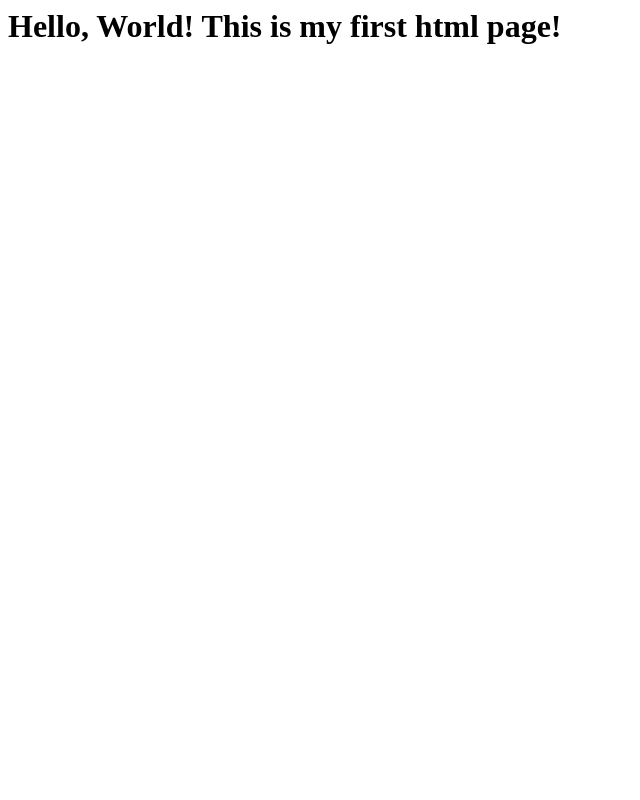
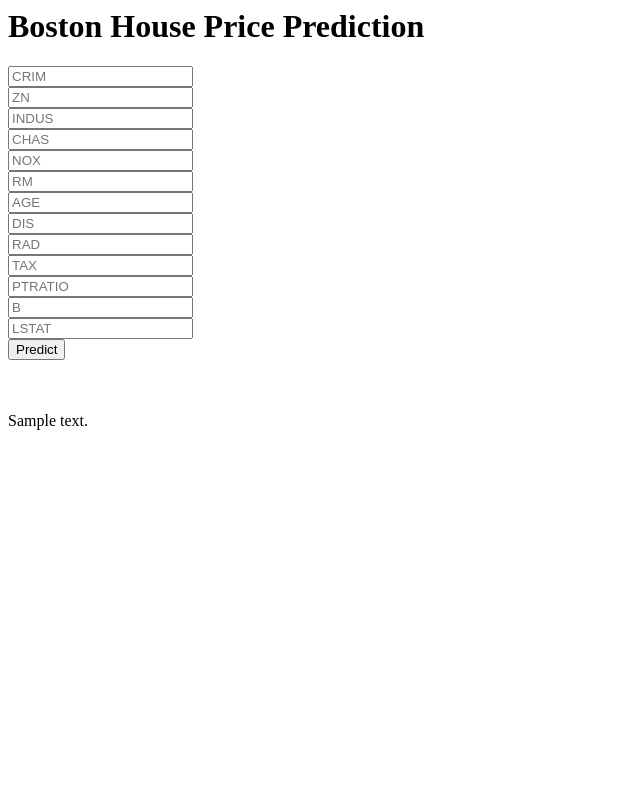
Before and after one commit to MatveyKhylma/simple_end_to_end_model, a Flask app: template templates/home.html in a window 1280 px wide. Shown: the whole page, without its empty margins (0-640 px from the left). Run offline with Flask 2, Linux system fonts and the light colour scheme; the template is opened without the code that fills it: most values are stand-ins (such as "Sample title", 1, 10 or a date in 2020); parts of the project's set-up code (start-up, migrations or seed data) failed here and were passed over.

Commit message:
Added some code in home.html, updated app.py/predict_api: now it can return ALL objects

```diff
--- a/app.py
+++ b/app.py
@@ -5,7 +5,7 @@ import pandas as pd
 
 app = Flask(__name__)
 process_new_data = pickle.load(open('process_new_data.pkl', 'rb'))
-model = pickle.load(open('model.pkl', 'rb'))
+model            = pickle.load(open('model.pkl', 'rb'))
 
 @app.route('/')
 def home():
@@ -13,6 +13,15 @@ def home():
 
 @app.route('/predict_api', methods=['POST'])
 def predict_api():
+    # данная функция получает на вход данные,
+    # которые мы подали нашей модели с
+    # помощью приложения POSTMAN
+
+    # ---
+    # может обрабатывать как один объект,
+    # так и несколько
+    # ---
+
     data = request.json['data']
 
     # предобработка новых данных
@@ -32,8 +41,34 @@ def predict_api():
     # соответствующих признаков)
     new_data = process_new_data(new_data)
     predictions = model.predict(new_data)
-    print('Predictions:', predictions[0])
-    return jsonify(float(predictions[0]))
+
+    predictions_dict = {}
+    for num, pred in enumerate(predictions):
+        predictions_dict.update({'prediction_'+str(num):float(pred)})
+
+    return jsonify(predictions_dict)
+
+
+@app.route('/predict', methods=['POST'])
+def predict():
+    # открывается веб страница, на которой можно заполнить форму
+    # и получить предсказание стоимости квартиры
+
+    # ---
+    # в отличие от реализованной выше функции
+    # в данном случае мы можем делать предсказания
+    # только для одного объекта
+    # ---
+
+    data = [float(x) for x in request.form.values()]
+    data = np.array(data)
+    new_data = process_new_data(data)
+    predictions = model.predict(new_data)
+    return render_template('home.html',
+                           prediction_text=f'The predicted price is {predictions[0]}')
+
+
+
 
 if __name__ == '__main__':
     app.run(debug=True)
--- a/templates/home.html
+++ b/templates/home.html
@@ -1,4 +1,25 @@
-<h1>
-    Hello, World!
-    This is my first html page!
-</h1>
+<body>
+    <div class="login">
+        <h1>Boston House Price Prediction</h1>
+        <form action="{{ url_for('predict')}}"method="post">
+            <input type="text" name="CRIM" placeholder="CRIM" required="required" /><br>
+            <input type="text" name="ZN" placeholder="ZN" required="required" /><br>
+            <input type="text" name="INDUS" placeholder="INDUS" required="required" /><br>
+            <input type="text" name="CHAS" placeholder="CHAS" required="required" /><br>
+            <input type="text" name="NOX" placeholder="NOX" required="required" /><br>
+            <input type="text" name="RM" placeholder="RM" required="required" /><br>
+            <input type="text" name="AGE" placeholder="AGE" required="required" /><br>
+            <input type="text" name="DIS" placeholder="DIS" required="required" /><br>
+            <input type="text" name="RAD" placeholder="RAD" required="required" /><br>
+            <input type="text" name="TAX" placeholder="TAX" required="required" /><br>
+            <input type="text" name="PTRATIO" placeholder="PTRATIO" required="required" /><br>
+            <input type="text" name="B" placeholder="B" required="required" /><br>
+            <input type="text" name="LSTAT" placeholder="LSTAT" required="required" /><br>
+
+            <button type="submit" class="btn btn-primary btn-block btn-large">Predict</button>
+        </form>
+        <br>
+        <br>
+    </div>
+{{prediction_text}}
+</body>
```
Also changed, not shown: README.md.
